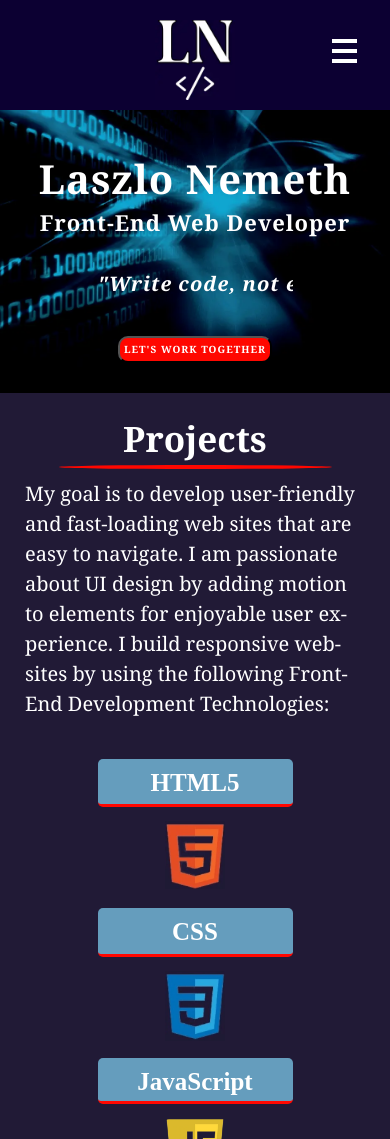
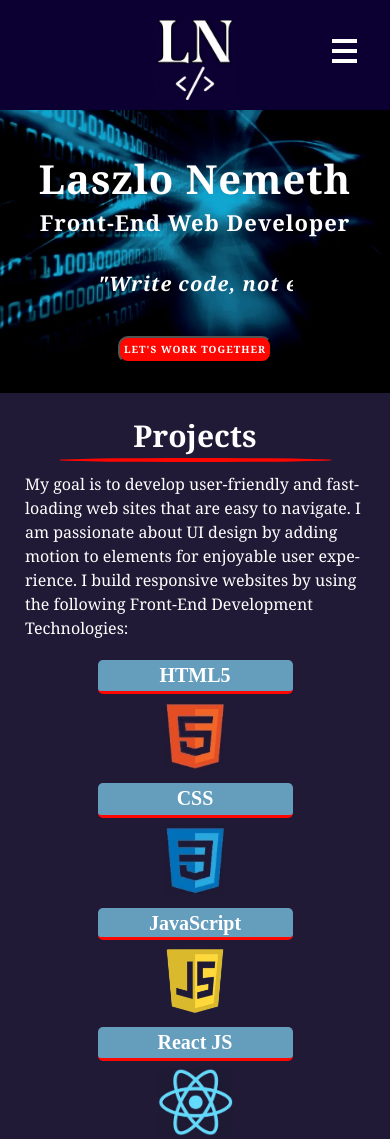
Before and after one commit to lac0220/lac0220, a plain HTML site: page index.html in a window 390 px wide. Shown: the top 1139 px of the page. Drawn offline with Linux system fonts and the light colour scheme.

Commit message:
bugs, testing

```diff
--- a/css/style.css
+++ b/css/style.css
@@ -31,6 +31,10 @@ footer {
   footer {
     background-color: #0C0032;
     margin: auto;
+  }
+
+  .footer__copyright {
+    font-size: 16px;
   }
 }
 * {
@@ -93,12 +97,16 @@ a {
   }
 
   section h1 {
-    font-size: 35px;
+    font-size: 30px;
     padding: 0px;
   }
 
   .horizontal__line {
     width: 70%;
+  }
+
+  section p {
+    font-size: 16px;
   }
 }
 .aboutme {
@@ -416,6 +424,11 @@ form > label {
     width: 90%;
     margin: auto;
     padding-bottom: 20px;
+    font-size: 18px;
+  }
+
+  input[type=text], textarea {
+    font-size: 18px;
   }
 
   input[type=submit] {
@@ -805,14 +818,23 @@ form > label {
   .projects__text {
     text-align: left;
     margin: auto 25px;
-    padding-bottom: 40px;
+    padding-bottom: 20px;
   }
 
   .projects__skills {
     grid-template-columns: repeat(1, 1fr);
     /* same sized column */
     width: 50%;
-    padding-bottom: 100px;
+    padding-bottom: 70px;
+    row-gap: 55px;
+  }
+
+  .projects__skills__text1, .projects__skills__text2, .projects__skills__text3, .projects__skills__text4 {
+    height: 50%;
+  }
+  .projects__skills__text1 p, .projects__skills__text2 p, .projects__skills__text3 p, .projects__skills__text4 p {
+    font-size: 20px;
+    padding-top: 0px;
   }
 
   .projects__skills__text2, .projects__skills__img2 {
@@ -830,12 +852,16 @@ form > label {
     grid-row: 4;
   }
 
+  .projects__skills__img1, .projects__skills__img2 {
+    top: 60%;
+  }
+
   .projects__skills__img3 {
-    max-width: 65px;
-    height: auto;
-    margin: auto;
-    position: relative;
-    top: 93%;
+    top: 64%;
+  }
+
+  .projects__skills__img4 {
+    top: 60%;
   }
 
   .projects__portfolio {
```
Also changed, not shown: 1 other file.
